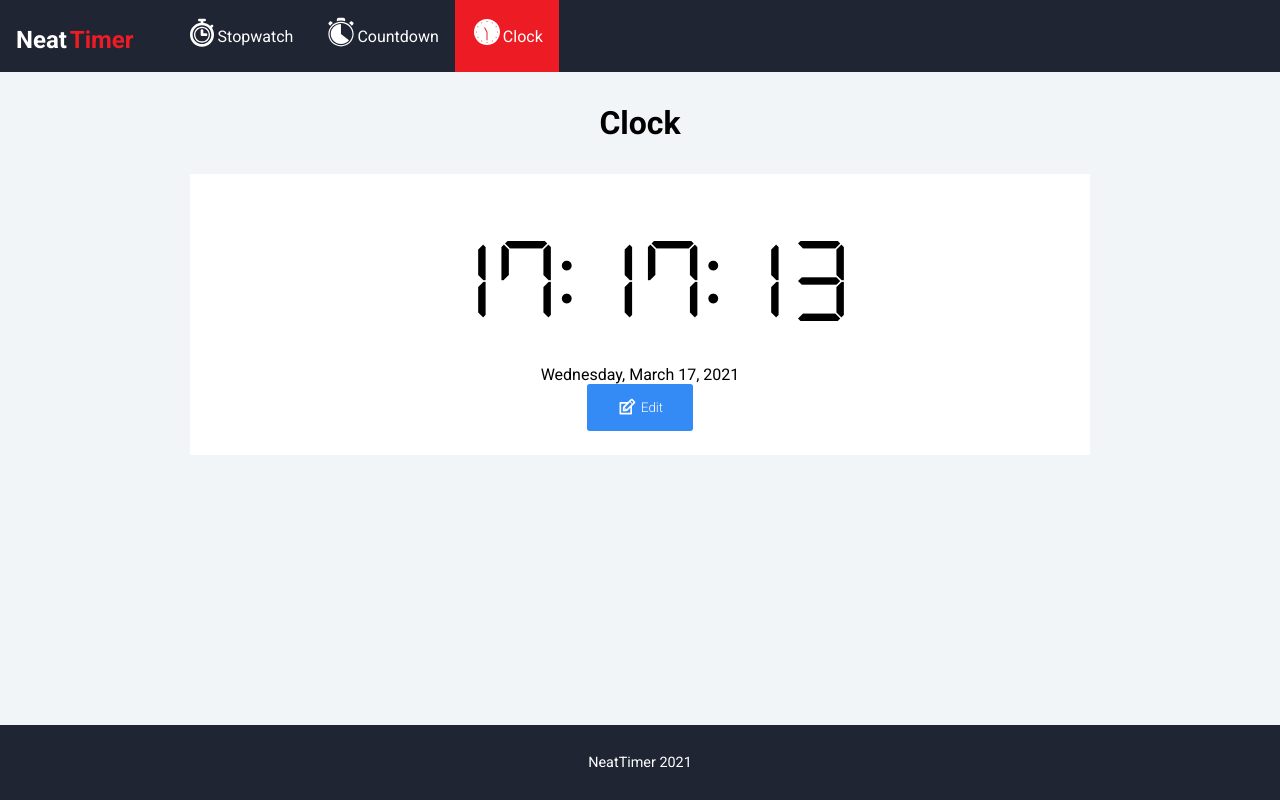
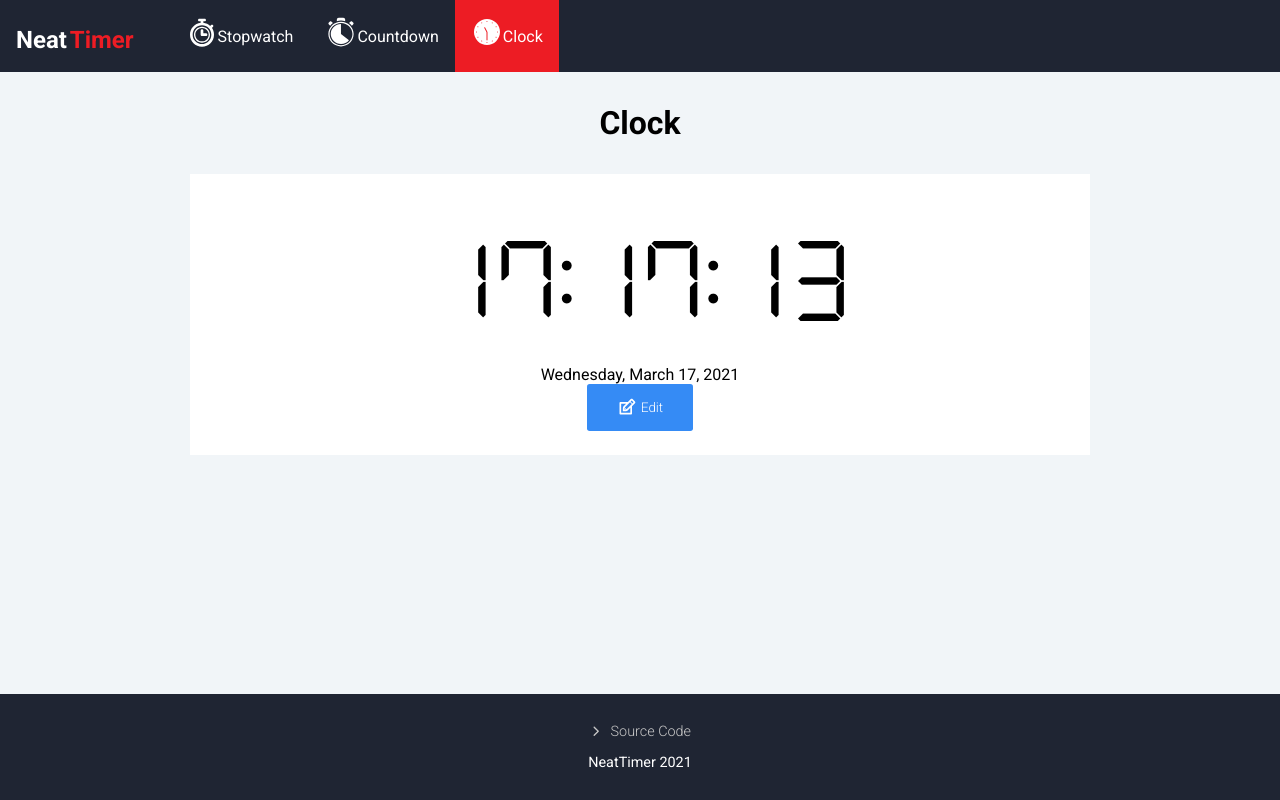
Before and after one commit to carlo697/NeatTimer, a React (Create React App) app: page /clock in a window 1280 px wide. Built offline with nearby package versions, Linux system fonts and the light colour scheme; no server answers.

Commit message:
Add Source Code link to the footer

```diff
--- a/src/components/Footer.js
+++ b/src/components/Footer.js
@@ -1,8 +1,15 @@
 import React from "react";
+import {IoIosArrowForward} from "react-icons/io";
 
 const Footer = () => {
 	return (
 		<footer className="footer">
+			<div className="footer-links">
+				<a href="https://github.com/carlo697/NeatTimer">
+					<IoIosArrowForward className="icon"/>
+					Source Code
+				</a>
+			</div>
 			<p>NeatTimer {new Date().getFullYear()}</p>
 		</footer>
 	);
--- a/src/index.css
+++ b/src/index.css
@@ -441,3 +441,28 @@ input[type=checkbox] {
 	padding: 2em 1em;
 	font-size: 0.9em;
 }
+
+.footer-links {
+	font-weight: lighter;
+	margin-bottom: 1em;
+}
+
+.footer-links a {
+	color: #C7C7C7;
+	display: flex;
+	align-items: center;
+	transition: color 0.3s;
+}
+
+.footer-links a .icon {
+	margin-right: 0.5em;
+	transition: all 0.5s;
+}
+
+.footer-links a:hover {
+	color: #E0E0E0;
+}
+
+.footer-links a:hover .icon {
+	transform: translateX(0.4em);
+}
```
